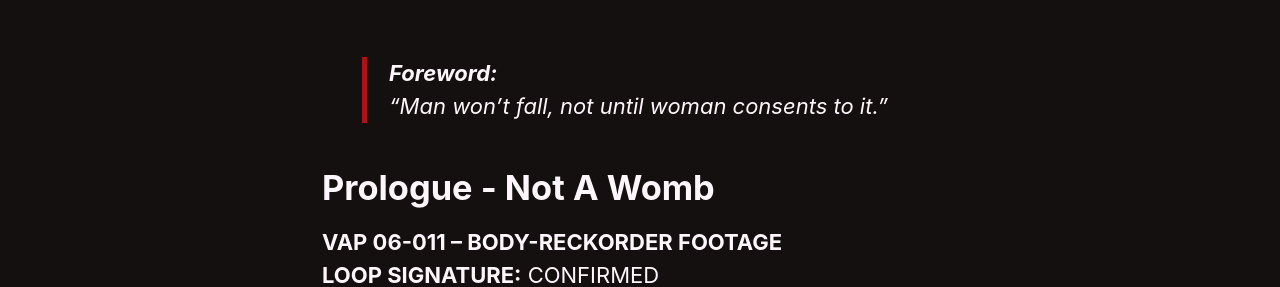
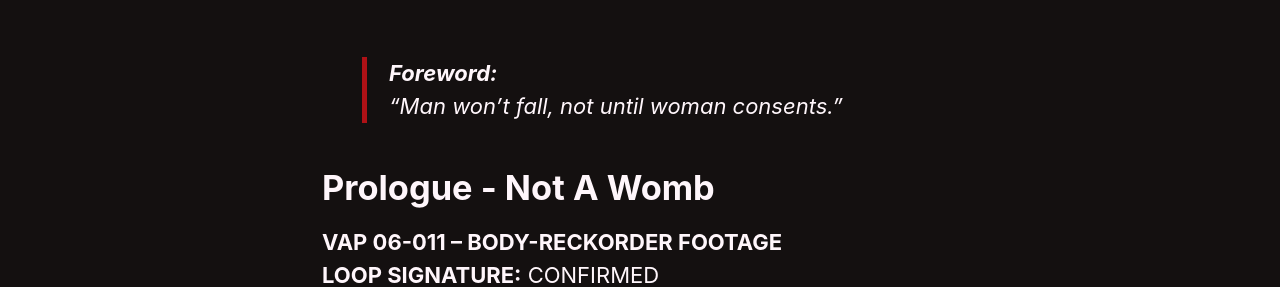
Before and after one commit to kyrie-edelweiss/edelweiss-archive, a Jekyll site: the page built from _pages/red-king.md, in a window 1280 px wide and 900 px high, scrolled down 528 px. Shown: the part 167-454 px from the top of the window. Built offline with Jekyll 4.4.1, drawn with Linux system fonts in a browser that asks for light colours; cached includes are drawn as plain includes; our own code applies the rules of GitHub Pages for plain Markdown files.

Commit message:
conten warning

```diff
--- a/_data/navigation.yml
+++ b/_data/navigation.yml
@@ -1,7 +1,7 @@
 # main links
 main:
    - title: "the red king"
-     url: /red-king/
+     url: /red-king-trigger/
    - title: "you can't save all the puppies"
      url: /puppies/
    - title: "about me"
--- a/_pages/red-king.md
+++ b/_pages/red-king.md
@@ -7,7 +7,7 @@
 ---
 
 > **Foreword:**
-> *"Man won't fall, not until woman consents to it."*
+> *"Man won't fall, not until woman consents."*
 
 # Prologue - Not A Womb
 **VAP 06-011 – BODY-RECKORDER FOOTAGE**
--- a/index.html
+++ b/index.html
@@ -12,8 +12,8 @@
 feature_row1:
   - image_path: /assets/images/RedKingPreview.png
     title: "The Red King"
-    excerpt: "_long written story_ - man won't fall, not until woman consents to it"
-    url: "/red-king/"
+    excerpt: "_long written story_ - man won't fall, not until woman consents"
+    url: "/red-king-trigger/"
     btn_label: "read"
     btn_class: "btn--primary"
 feature_row2:
```
